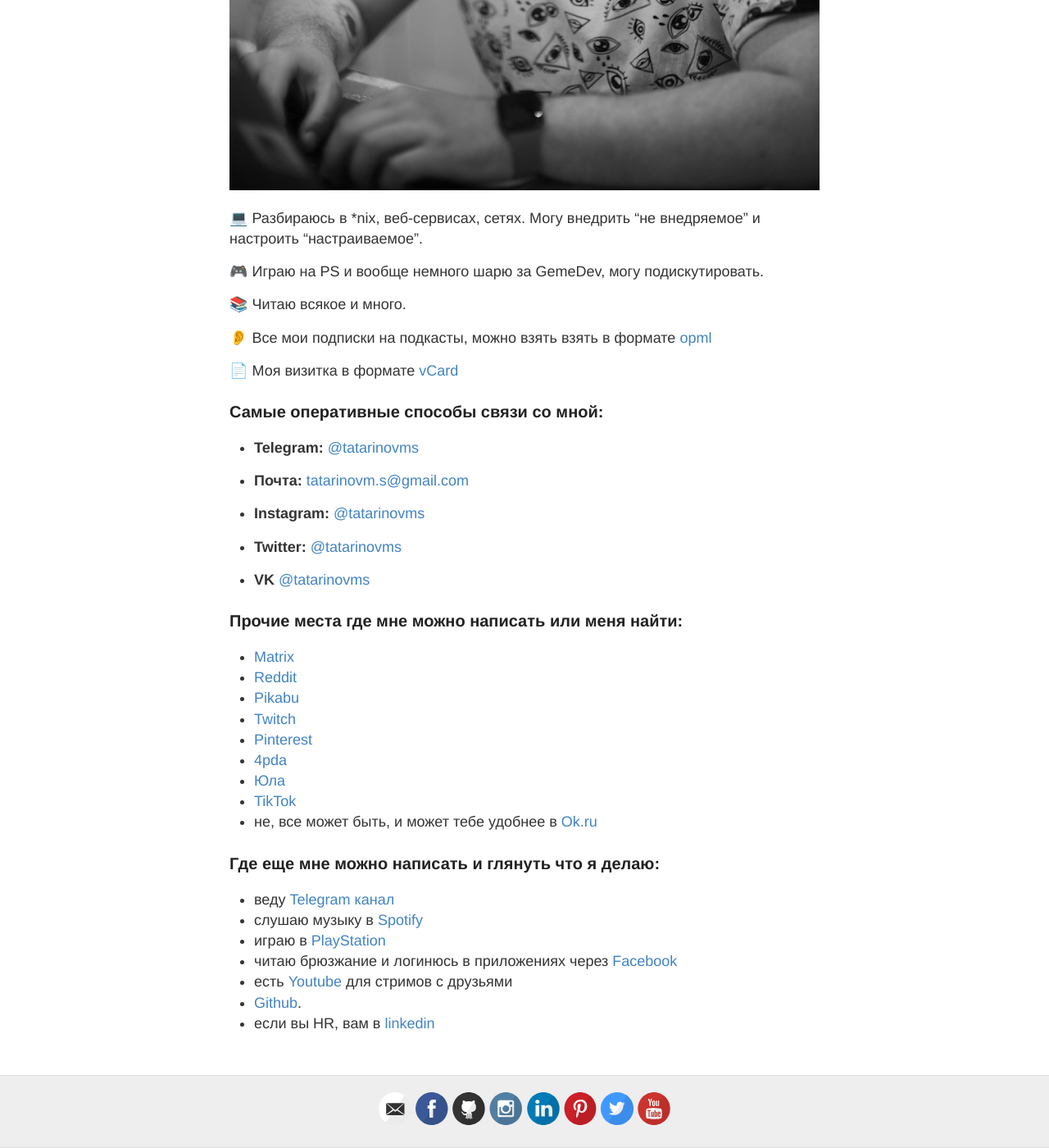
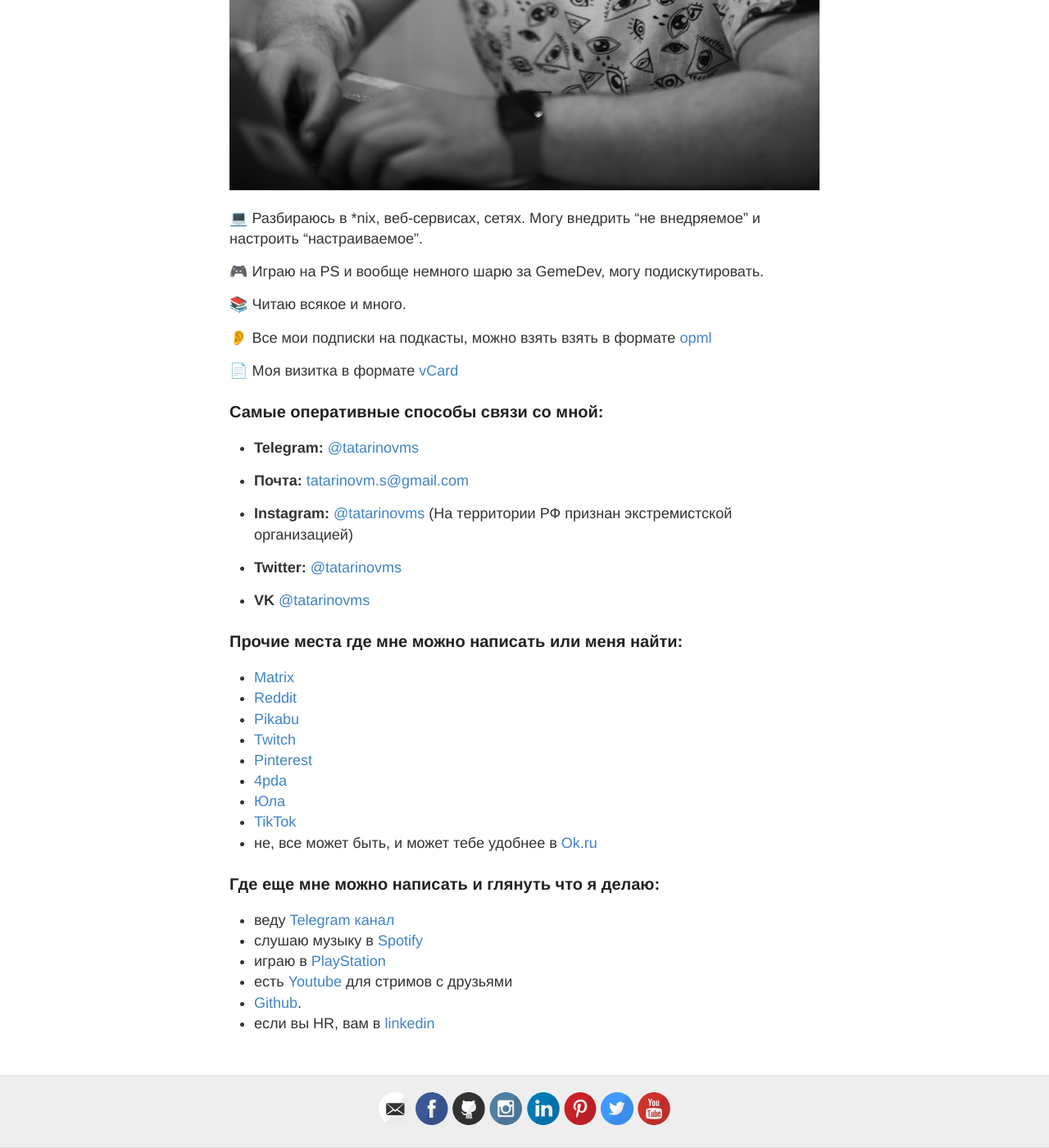
Before and after one commit to tatarinovms/tatarinovms.github.io, a Jekyll site: the page built from about.md, in a window 1280 px wide and 1400 px high, scrolled down 1131 px. Shown: the whole window at 82% size. Built offline with Jekyll 4.4.1, drawn with Linux system fonts in a browser that asks for light colours.

Commit message:
Update about.md

```diff
--- a/about.md
+++ b/about.md
@@ -24,7 +24,7 @@
 
 - **Почта:** [tatarinovm.s@gmail.com](mailto:tatarinovm.s@gmail.com)
 
-- **Instagram:** [@tatarinovms](https://www.instagram.com/tatarinovms/)
+- **Instagram:** [@tatarinovms](https://www.instagram.com/tatarinovms/) (На территории РФ признан экстремистской организацией)
 
 - **Twitter:** [@tatarinovms](https://twitter.com/tatarinovms)
 
@@ -46,7 +46,6 @@
 - веду [Telegram канал](https://t.me/beaverclan)
 - слушаю музыку в [Spotify](https://open.spotify.com/user/tatarinovms?si=fQqV0-9QQ_OgO6IzsoryOA)
 - играю в [PlayStation](https://my.playstation.com/profile/tatarinovms)
-- читаю брюзжание и логинюсь в приложениях через [Facebook](https://www.facebook.com/tatarinovm.s)
 - есть [Youtube](https://www.youtube.com/c/MaximTatarinov) для стримов с друзьями
 - [Github](https://github.com/tatarinovms).
 - если вы HR, вам в [linkedin](https://www.linkedin.com/in/tatarinovms/)
```
